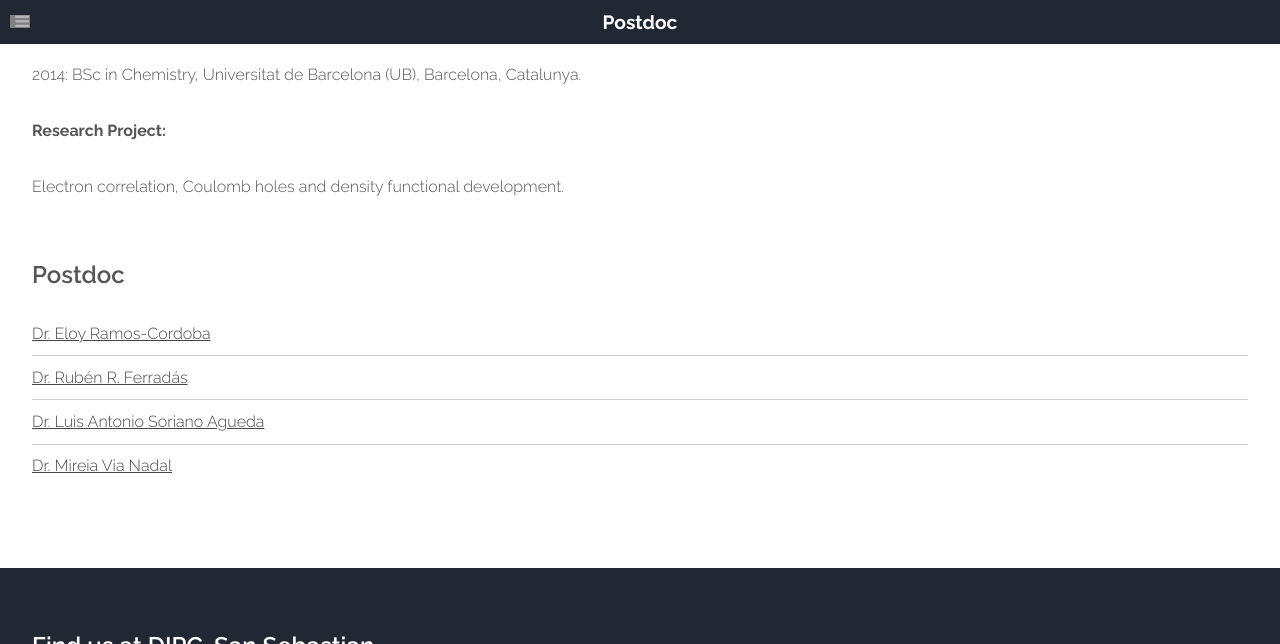
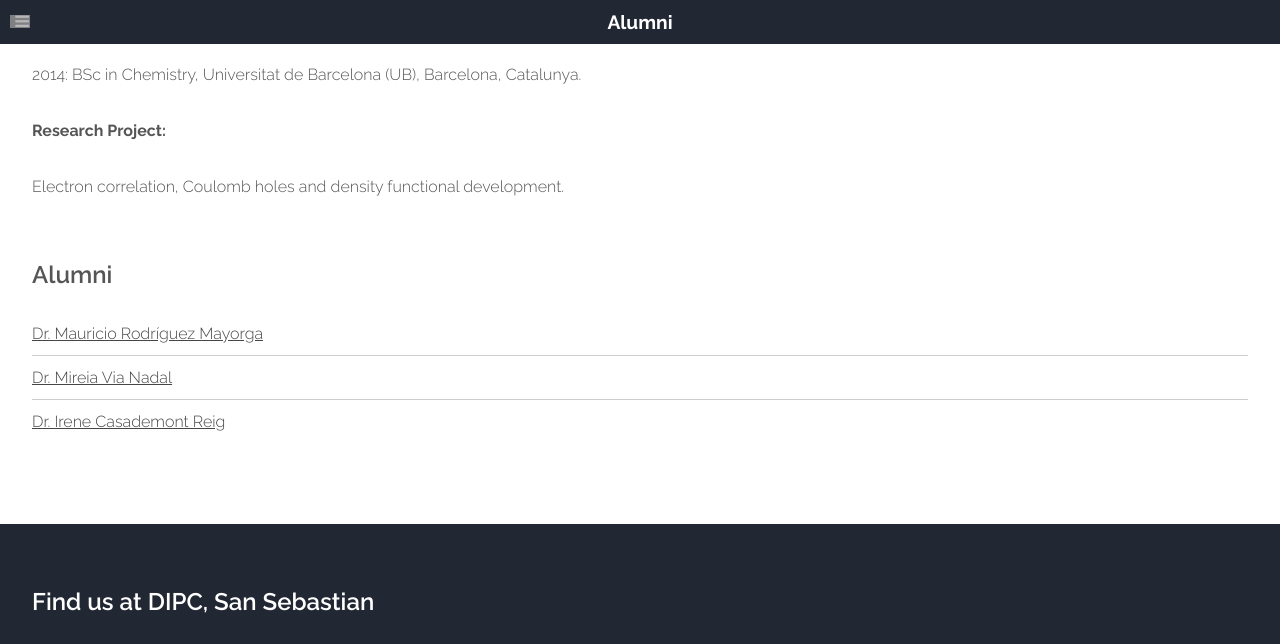
Before and after one commit to old-jekyll-templates/Horizons-Jekyll-Theme, a Jekyll site: the page built from members/mireia_via_nadal.html, in a window 1280 px wide and 900 px high, scrolled down 747 px, cut to the strip 0-644 px from the top of the window. Built offline with Jekyll 4.4.1, drawn with Linux system fonts in a browser that asks for light colours; grey boxes are pictures that could not be loaded.

Commit message:
Update mireia_via_nadal.html

```diff
--- a/members/mireia_via_nadal.html
+++ b/members/mireia_via_nadal.html
@@ -1,5 +1,5 @@
 ---
-title: Postdoc
+title: Alumni
 layout: main
 ---
 
@@ -12,14 +12,12 @@ layout: main
 				<div id="sidebar" class="3u sidebar">
 					<section>
 						<header class="major">
-							<h2>Postdoc</h2>
+							<h2>Alumni</h2>
 						</header>
 		 				<ul class="default">
-                                                  <li><a href="{{ site.baseurl }}/members/eloy_ramos_cordoba.html">Dr. Eloy Ramos-Cordoba</a></li>
-					           <!--<li><a href="https://eloyramoscordoba.wordpress.com">Dr. Eloy Ramos-Cordoba</a></li> -->
-					          <li><a href="{{ site.baseurl }}/members/ruben_ferradas.html">Dr. Rubén R. Ferradás</a></li>
-						<li><a href="{{ site.baseurl }}/members/luis_antonio.html">Dr. Luis Antonio Soriano Agueda</a></li>
+                                                <li><a href="{{ site.baseurl }}/members/mauricio_rodriguez.html">Dr. Mauricio Rodríguez Mayorga</a></li>
 						<li><a href="{{ site.baseurl }}/members/mireia_via_nadal.html">Dr. Mireia Via Nadal</a></li>
+						<li><a href="{{ site.baseurl }}/members/irene_casademont_reig.html">Dr. Irene Casademont Reig</a></li>
 						</ul>
 					</section>
 				</div>
```
